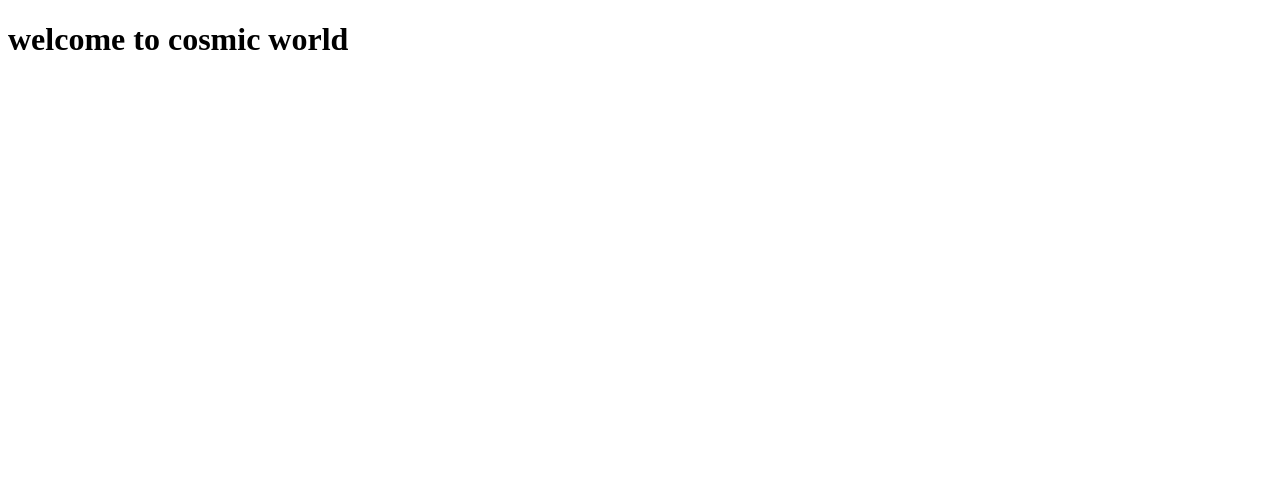
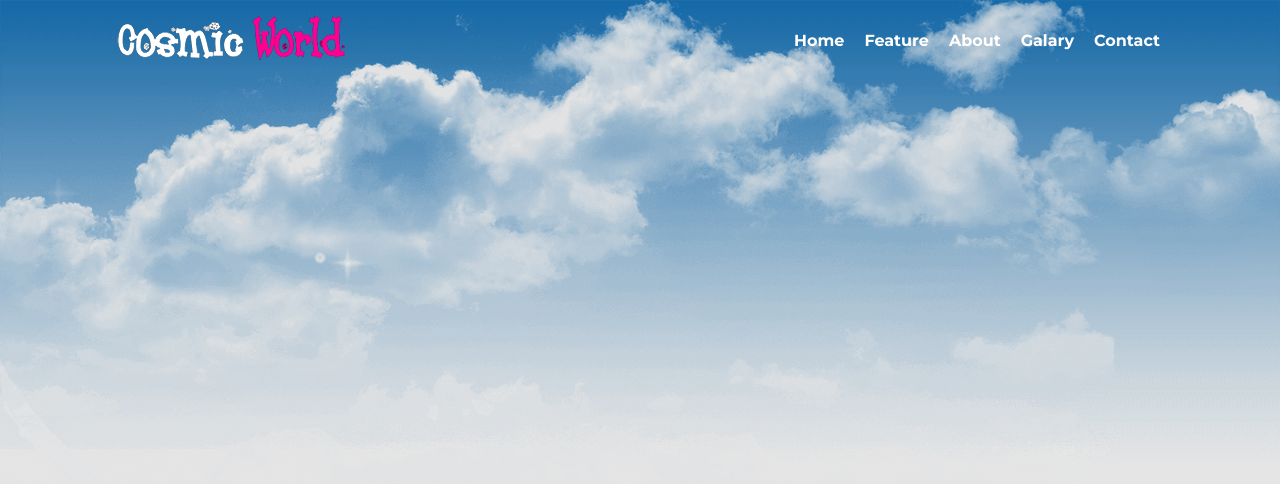
Before and after one commit to mkasiam/cosmic-world, a plain HTML site: page index.html in a window 1280 px wide. Drawn offline with Linux system fonts and the light colour scheme.

Commit message:
nav bar section work done

```diff
--- a/index.html
+++ b/index.html
@@ -1,12 +1,31 @@
 <!DOCTYPE html>
 <html lang="en">
-<head>
-    <link rel="stylesheet" href="style.css">
-    <meta charset="UTF-8">
-    <meta name="viewport" content="width=device-width, initial-scale=1.0">
+  <head>
+    <link rel="preconnect" href="https://fonts.googleapis.com" />
+    <link rel="preconnect" href="https://fonts.gstatic.com" crossorigin />
+    <link
+      href="https://fonts.googleapis.com/css2?family=Inter:wght@400;700&family=Montserrat:wght@400;600;700&display=swap"
+      rel="stylesheet"
+    />
+    <link rel="stylesheet" href="style.css" />
+    <meta charset="UTF-8" />
+    <meta name="viewport" content="width=device-width, initial-scale=1.0" />
     <title>Cosmic-world</title>
-</head>
-<body>
-    <h1>welcome to cosmic world</h1>
-</body>
+  </head>
+  <body>
+    <header>
+      <nav class="nav-container">
+        <div class="logo-container">
+          <img class="logo-img" src="./images/logo.png" alt="" />
+        </div>
+        <ul class="navigation">
+          <li><a href="#">Home</a></li>
+          <li><a href="#">Feature</a></li>
+          <li><a href="#">About</a></li>
+          <li><a href="#">Galary</a></li>
+          <li><a href="#">Contact</a></li>
+        </ul>
+      </nav>
+    </header>
+  </body>
 </html>
--- a/style.css
+++ b/style.css
@@ -0,0 +1,43 @@
+* {
+    margin: 0px;
+    padding: 0px;
+    box-sizing: border-box;
+}
+
+body {
+    font-family: 'Inter', sans-serif;
+    font-family: 'Montserrat', sans-serif;
+}
+header{
+    height: 100vh;
+    background-image: url("images/cloud.png");
+    background-repeat: no-repeat;
+    background-size: cover;
+    background-color: rgba(0, 0,0, .1);
+    background-blend-mode: overlay;
+}
+
+.nav-container{
+    display: flex;
+    justify-content: space-between;
+    height: 80px;
+    align-items: center;
+    margin: 0 100px;
+    padding: 10px;
+
+}
+.navigation {
+    display: flex;
+    justify-content: space-around;
+
+}
+.navigation li{
+    list-style: none;
+    padding: 10px;
+
+}
+.navigation a {
+    text-decoration: none;
+    color: white;
+    font-weight: 700;
+}
```
